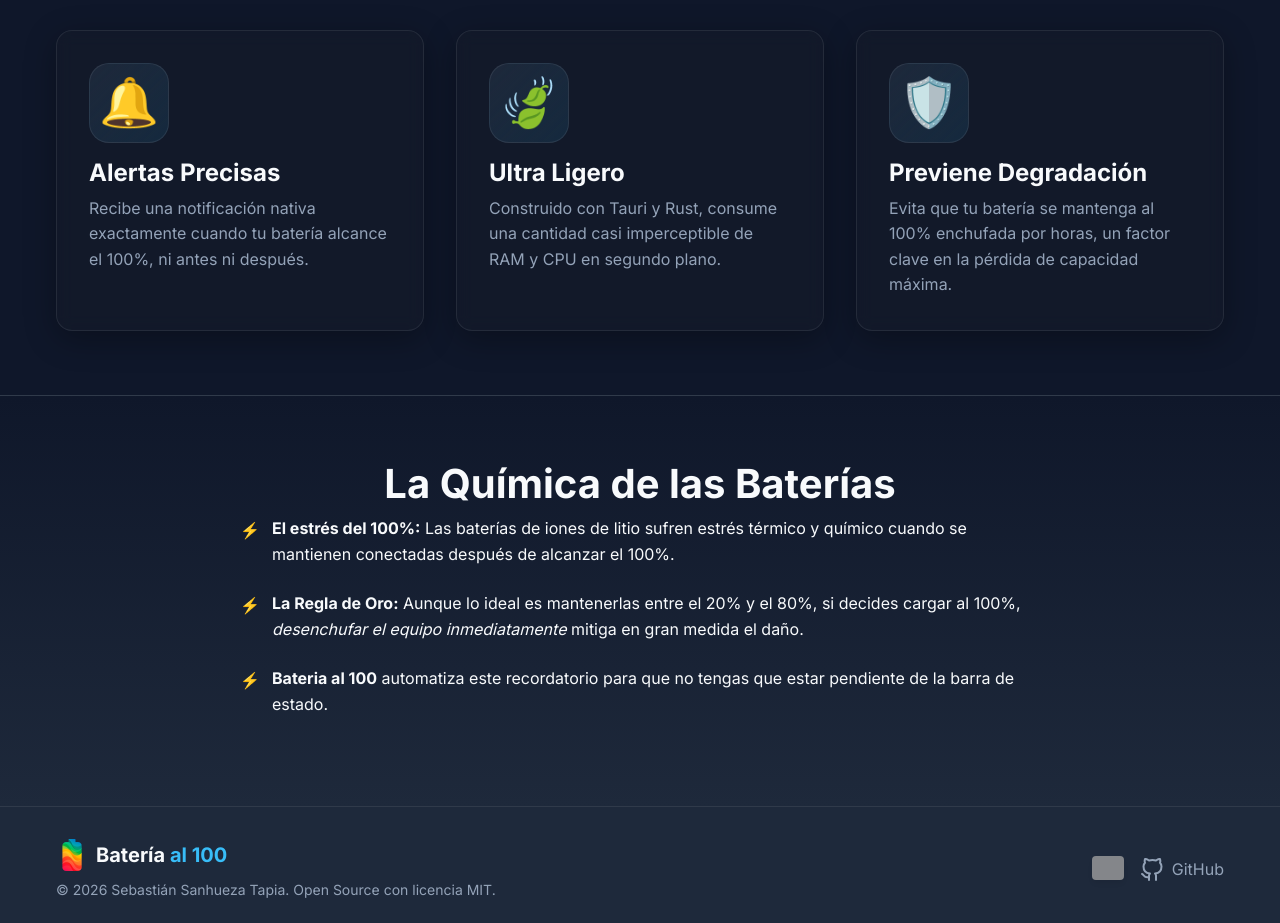
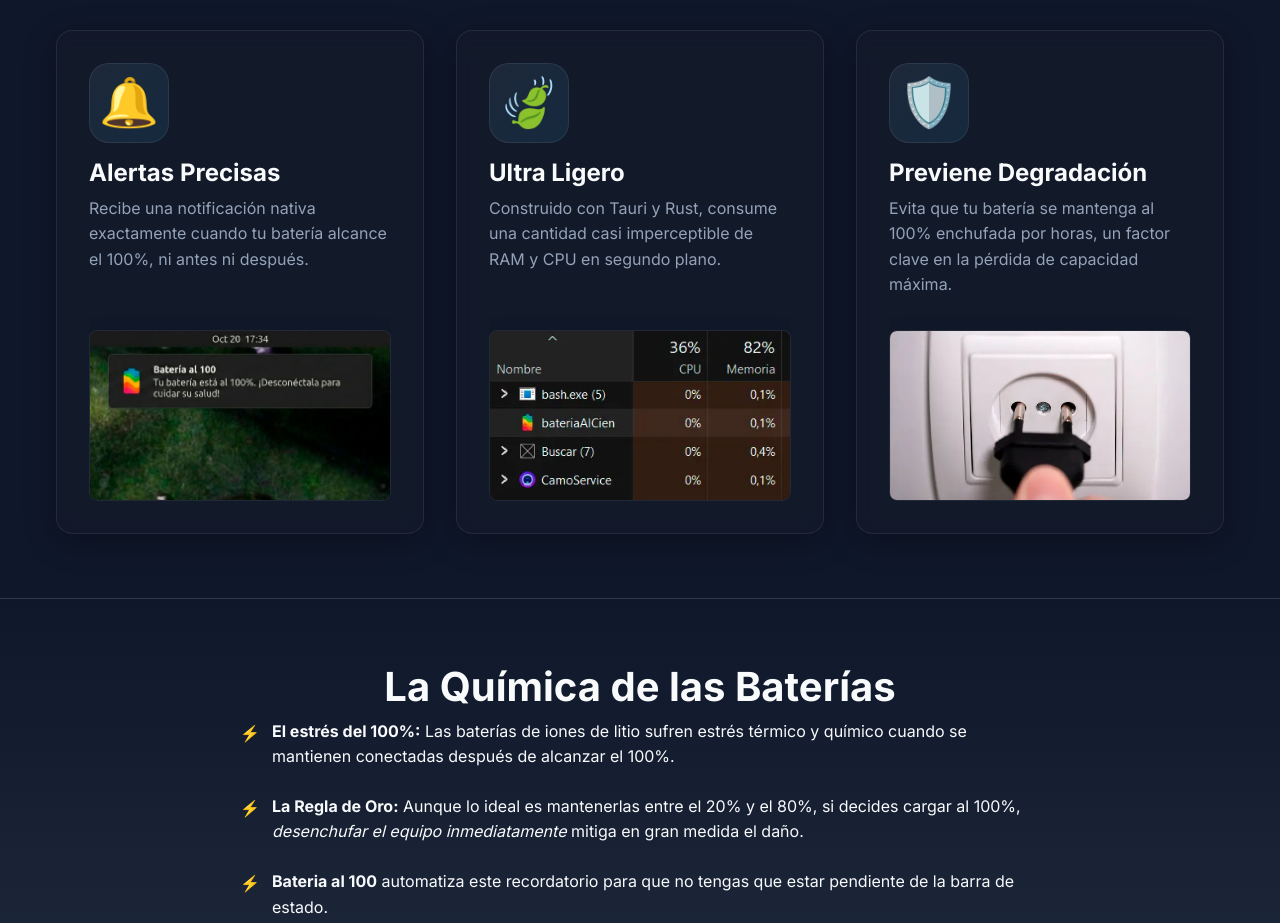
Before and after one commit to SuKuShaing/Bateria-al-100, a website built with Vite: page landing/index.html in a window 1280 px wide. Shown: the part 983-1906 px from the top of the page. Built offline with nearby package versions, Linux system fonts and the light colour scheme; grey boxes are pictures that could not be loaded.

Commit message:
imagenes cambian según la plataforma

```diff
--- a/landing/index.html
+++ b/landing/index.html
@@ -120,16 +120,25 @@
                         <div class="feature-icon">🔔</div>
                         <h3 class="feature-title">Alertas Precisas</h3>
                         <p class="feature-text">Recibe una notificación nativa exactamente cuando tu batería alcance el 100%, ni antes ni después.</p>
+                        <div class="feature-image-container">
+                            <img src="img/Notificación Windows.webp" alt="Notificación OS" id="notification-img" class="feature-image">
+                        </div>
                     </div>
                     <div class="feature-card glass-panel animate-up" style="animation-delay: 0.2s;">
                         <div class="feature-icon">🍃</div>
                         <h3 class="feature-title">Ultra Ligero</h3>
                         <p class="feature-text">Construido con Tauri y Rust, consume una cantidad casi imperceptible de RAM y CPU en segundo plano.</p>
+                        <div class="feature-image-container">
+                            <img src="img/Cuánto espacio ocupa.webp" alt="Consumo de recursos" class="feature-image">
+                        </div>
                     </div>
                     <div class="feature-card glass-panel animate-up" style="animation-delay: 0.3s;">
                         <div class="feature-icon">🛡️</div>
                         <h3 class="feature-title">Previene Degradación</h3>
                         <p class="feature-text">Evita que tu batería se mantenga al 100% enchufada por horas, un factor clave en la pérdida de capacidad máxima.</p>
+                        <div class="feature-image-container">
+                            <img src="img/enchufando.webp" alt="Batería enchufada" class="feature-image">
+                        </div>
                     </div>
                 </div>
             </div>
--- a/landing/script.js
+++ b/landing/script.js
@@ -97,6 +97,18 @@ document.addEventListener("DOMContentLoaded", () => {
         primaryBtn.querySelector(".btn-icon").innerHTML = primaryOption.icon;
     }
 
+    // Configurar imagen de notificación dinámica
+    const notificationImg = document.getElementById("notification-img");
+    if (notificationImg) {
+        if (currentOsId === "mac") {
+            notificationImg.src = "img/Notificación Macos.webp";
+        } else if (currentOsId === "linux") {
+            notificationImg.src = "img/Notificación Linux.webp";
+        } else {
+            notificationImg.src = "img/Notificación Windows.webp";
+        }
+    }
+
     // Configurar el menú desplegable (las demás opciones)
     const dropdownMenu = document.getElementById("dropdown-menu");
     const otherOptions = downloads.filter((d) => d.id !== currentOsId);
--- a/landing/styles.css
+++ b/landing/styles.css
@@ -468,6 +468,33 @@ h3 {
     color: var(--text-muted);
 }
 
+/* ===== Feature Images ===== */
+.feature-image-container {
+    margin-top: auto;
+    padding-top: var(--spacing-lg);
+    border-radius: 8px;
+    overflow: hidden;
+    display: flex;
+    align-items: center;
+    justify-content: center;
+}
+
+.feature-image {
+    width: 100%;
+    height: auto;
+    object-fit: cover;
+    border-radius: 8px;
+    border: 1px solid rgba(255, 255, 255, 0.05);
+    background: rgba(255, 255, 255, 0.02);
+    box-shadow: 0 4px 20px rgba(0, 0, 0, 0.2);
+    transition: transform 0.5s cubic-bezier(0.16, 1, 0.3, 1), box-shadow 0.3s ease;
+}
+
+.feature-card:hover .feature-image {
+    transform: scale(1.05);
+    box-shadow: 0 8px 30px rgba(0, 0, 0, 0.4);
+}
+
 /* ===== Info Section ===== */
 .info-section {
     background: linear-gradient(
```
Also changed, not shown: landing/img/Cuánto espacio ocupa.webp (added), landing/img/Notificación Linux.webp (added), landing/img/Notificación Macos.webp (added), landing/img/Notificación Windows.webp (added), landing/img/enchufando.webp (added).
